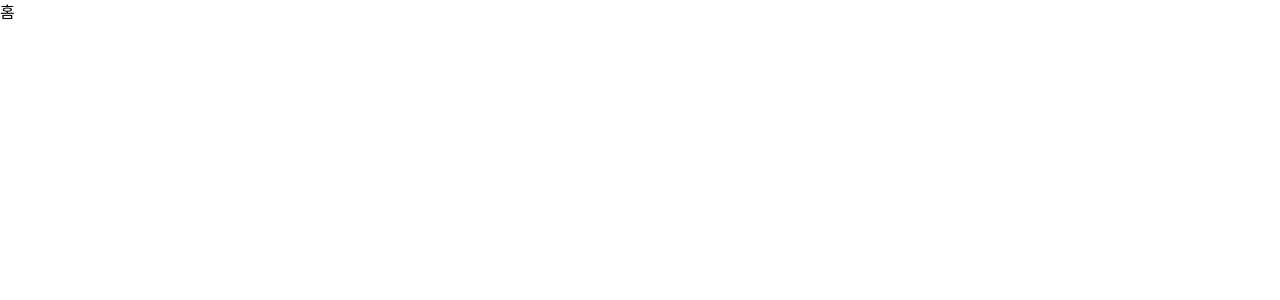
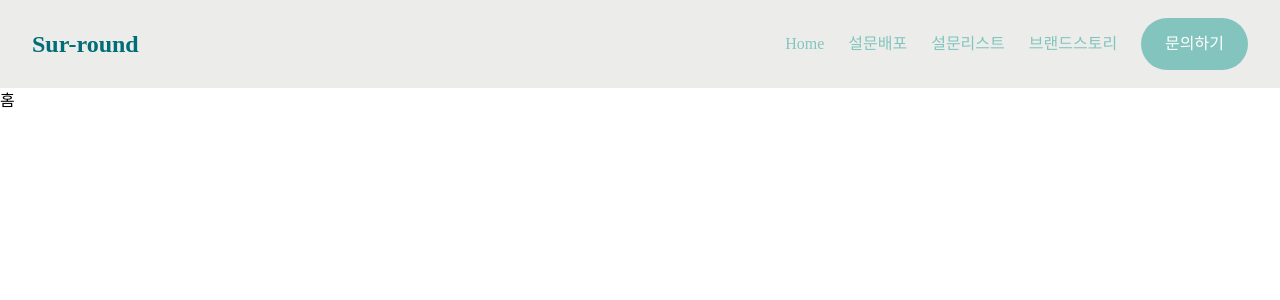
Before and after one commit to Sur-round/FE, a React (Vite) app: page / in a window 1280 px wide. Shown: the top 300 px of the page. Built offline with nearby package versions, Linux system fonts and the light colour scheme; a web font is replaced by a local one.

Commit message:
feat: 헤더 layout 구성 및 라우터 수정

```diff
--- /dev/null
+++ b/src/layout.tsx
@@ -0,0 +1,15 @@
+import { Outlet } from 'react-router-dom';
+import Header from './components/Header';
+
+const RootLayout = () => {
+  return (
+    <>
+      <Header />
+      <main>
+        <Outlet />
+      </main>
+    </>
+  );
+};
+
+export default RootLayout;
```
Also changed, not shown: src/router/Router.tsx (+7 -0 lines).
